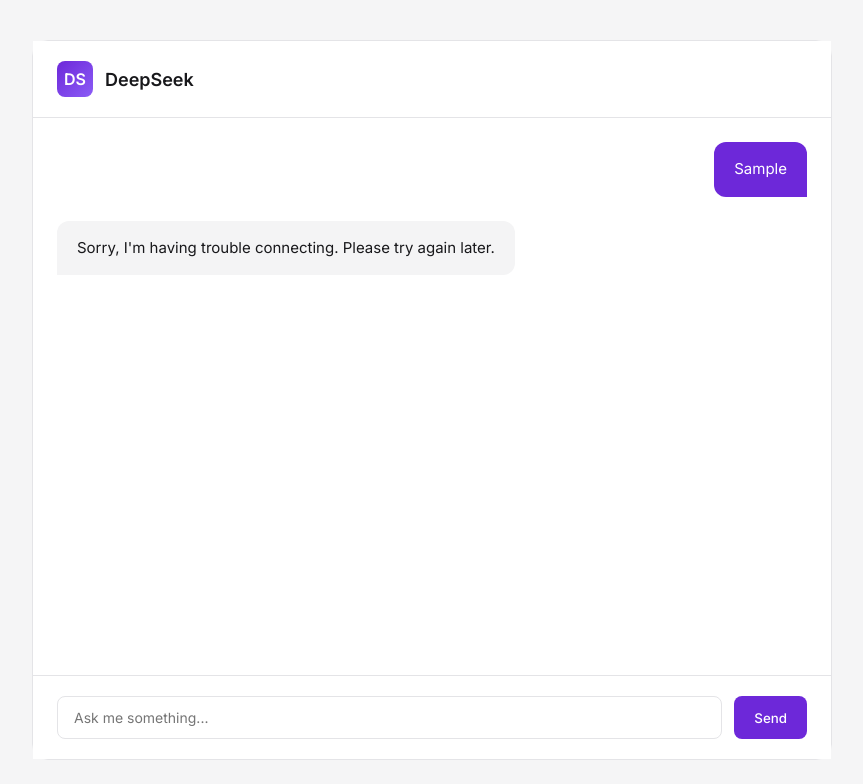
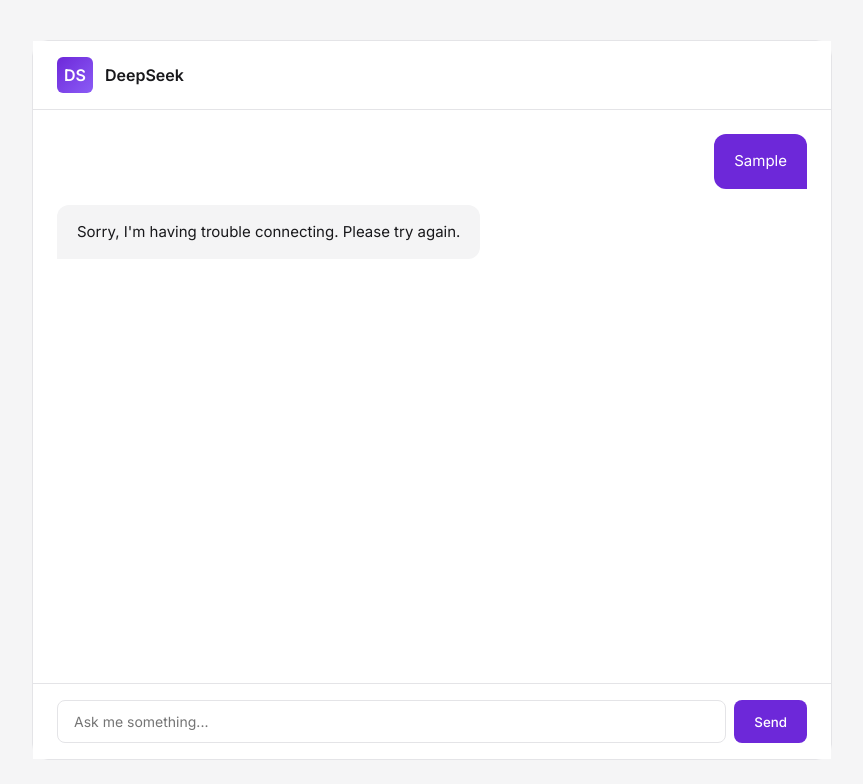
Before and after one commit to raselshikdar/Deepseek-Chatbot, a website: page public/index.html in a window 1280 px wide. Both pictures are taken after typing "Sample" into the empty fields and a click on the button "Send". Shown: the whole page, without its empty margins (208-1071 px from the left). Drawn offline with Linux system fonts and the light colour scheme; no server answers.

Commit message:
Update index.html

```diff
--- a/public/index.html
+++ b/public/index.html
@@ -14,17 +14,17 @@
 
         body {
             background: #f5f5f6;
+            height: 100vh;
             display: flex;
             justify-content: center;
             align-items: center;
-            min-height: 100vh;
             margin: 0;
-            overflow: hidden;
         }
 
         .chat-container {
             width: 100vw;
             height: 100vh;
+            max-width: 800px;
             background: #ffffff;
             display: flex;
             flex-direction: column;
@@ -33,11 +33,12 @@
 
         .chat-header {
             background: #ffffff;
-            padding: 16px 20px;
+            padding: 12px 16px;
             display: flex;
             align-items: center;
             gap: 12px;
             border-bottom: 1px solid #e4e4e7;
+            flex-shrink: 0;
         }
 
         .logo {
@@ -61,12 +62,12 @@
 
         .chat-box {
             flex: 1;
+            overflow-y: auto;
             padding: 16px;
-            overflow-y: auto;
             display: flex;
             flex-direction: column;
-            gap: 16px;
-            background: #ffffff;
+            gap: 12px;
+            min-height: 0; /* Fix for Firefox scrolling */
         }
 
         .message {
@@ -75,7 +76,6 @@
             border-radius: 12px;
             font-size: 14px;
             line-height: 1.5;
-            position: relative;
             animation: fadeIn 0.3s ease-out;
         }
 
@@ -93,33 +93,13 @@
             border-radius: 12px 12px 12px 0;
         }
 
-        .typing-indicator {
-            display: inline-flex;
-            align-items: center;
+        .input-container {
             padding: 12px 16px;
-            background: #f4f4f5;
-            border-radius: 12px;
-            width: 80px;
-        }
-
-        .typing-dot {
-            width: 6px;
-            height: 6px;
-            margin: 0 2px;
-            background: #6D28D9;
-            border-radius: 50%;
-            animation: typing 1.4s infinite ease-in-out;
-        }
-
-        .typing-dot:nth-child(2) { animation-delay: 0.2s; }
-        .typing-dot:nth-child(3) { animation-delay: 0.4s; }
-
-        .input-container {
-            padding: 16px;
             background: #ffffff;
             border-top: 1px solid #e4e4e7;
             display: flex;
             gap: 8px;
+            flex-shrink: 0;
         }
 
         input {
@@ -130,7 +110,6 @@
             font-size: 14px;
             background: #ffffff;
             outline: none;
-            transition: all 0.2s ease;
             min-height: 40px;
         }
 
@@ -140,19 +119,33 @@
         }
 
         button {
-            padding: 12px 20px;
+            padding: 0 20px;
             background: #6D28D9;
             color: white;
             border: none;
             border-radius: 8px;
             cursor: pointer;
             font-weight: 500;
-            transition: all 0.2s ease;
             min-height: 40px;
         }
 
-        button:hover {
-            background: #5B21B6;
+        .typing-indicator {
+            display: inline-flex;
+            align-items: center;
+            padding: 12px 16px;
+            background: #f4f4f5;
+            border-radius: 12px;
+            width: 80px;
+            margin-right: auto;
+        }
+
+        .typing-dot {
+            width: 6px;
+            height: 6px;
+            margin: 0 2px;
+            background: #6D28D9;
+            border-radius: 50%;
+            animation: typing 1.4s infinite ease-in-out;
         }
 
         @keyframes fadeIn {
@@ -167,31 +160,24 @@
 
         @media (min-width: 768px) {
             .chat-container {
-                width: 100%;
-                max-width: 800px;
                 height: 90vh;
                 border-radius: 16px;
                 margin: 20px;
             }
 
             .chat-header {
-                padding: 20px 24px;
+                padding: 16px 24px;
             }
 
             .logo {
                 width: 36px;
                 height: 36px;
-                border-radius: 8px;
                 font-size: 16px;
-            }
-
-            .chat-header-text {
-                font-size: 18px;
             }
 
             .chat-box {
                 padding: 24px;
-                gap: 24px;
+                gap: 16px;
             }
 
             .message {
@@ -200,8 +186,7 @@
             }
 
             .input-container {
-                padding: 20px 24px;
-                gap: 12px;
+                padding: 16px 24px;
             }
         }
     </style>
@@ -213,23 +198,31 @@
             <div class="logo">DS</div>
             <div class="chat-header-text">DeepSeek</div>
         </div>
+
         <div class="chat-box" id="chat-box"></div>
+
         <div class="input-container">
-            <input id="user-input" type="text" placeholder="Ask me something..." onkeypress="handleKeyPress(event)">
+            <input id="user-input" type="text" placeholder="Ask me something..."
+                   onkeypress="handleKeyPress(event)">
             <button onclick="sendMessage()">Send</button>
         </div>
     </div>
 
     <script>
+        let isProcessing = false;
+
         async function sendMessage() {
+            if (isProcessing) return;
+
             const userInput = document.getElementById("user-input");
             const chatBox = document.getElementById("chat-box");
             const message = userInput.value.trim();
 
             if (!message) return;
 
-            // Add user message
+            isProcessing = true;
             appendMessage(message, "user-message");
+            userInput.value = "";
 
             // Add typing indicator
             const typingIndicator = createTypingIndicator();
@@ -243,21 +236,19 @@
                     body: JSON.stringify({ message }),
                 });
 
-                if (!response.ok) throw new Error('Network response was not ok');
+                if (!response.ok) throw new Error('Network error');
 
                 const data = await response.json();
                 chatBox.removeChild(typingIndicator);
                 appendMessage(data.reply, "bot-message");
-
             } catch (error) {
                 console.error('Error:', error);
                 chatBox.removeChild(typingIndicator);
-                appendMessage("Sorry, I'm having trouble connecting. Please try again later.", "bot-message");
+                appendMessage("Sorry, I'm having trouble connecting. Please try again.", "bot-message");
             }
 
-            // Clear input and auto-scroll
-            userInput.value = "";
             chatBox.scrollTop = chatBox.scrollHeight;
+            isProcessing = false;
         }
 
         function appendMessage(text, className) {
@@ -285,6 +276,12 @@
                 sendMessage();
             }
         }
+
+        // Initial scroll to bottom
+        window.addEventListener('DOMContentLoaded', () => {
+            const chatBox = document.getElementById("chat-box");
+            chatBox.scrollTop = chatBox.scrollHeight;
+        });
     </script>
 </body>
 </html>
```
